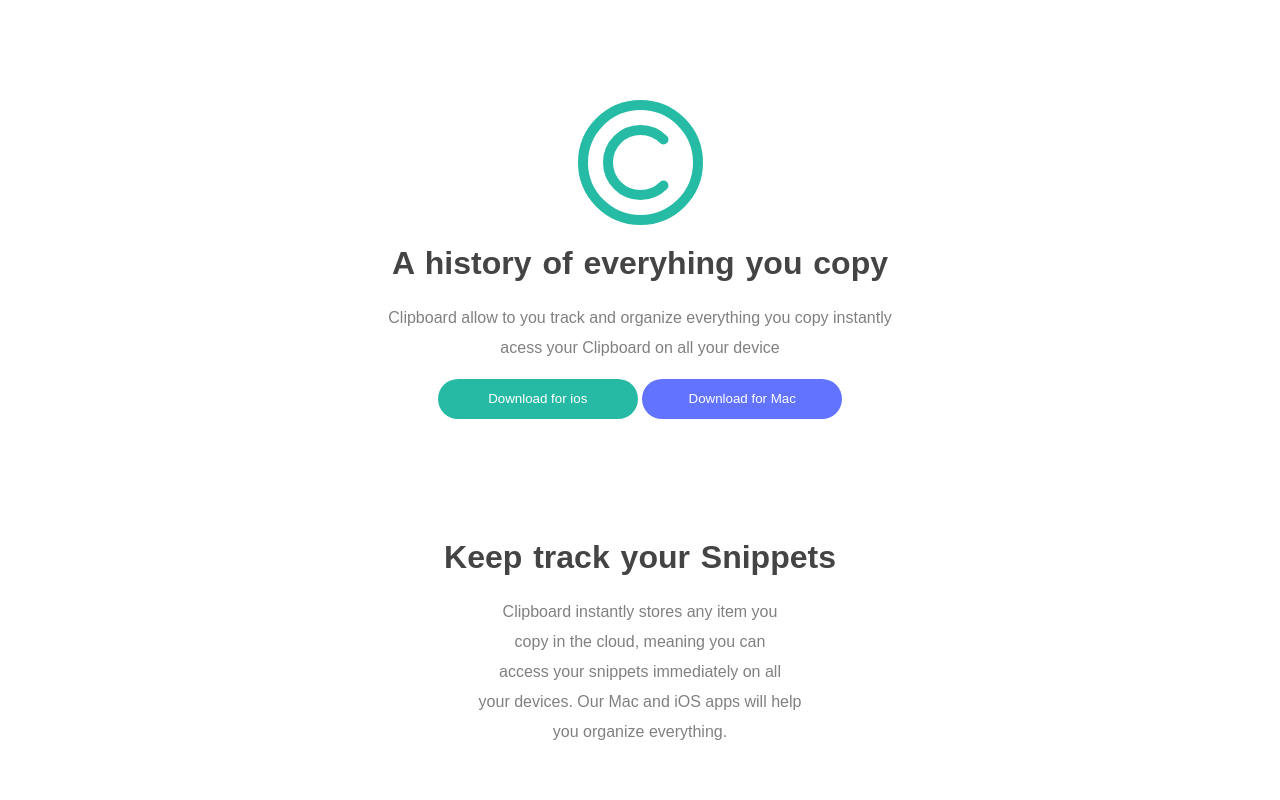
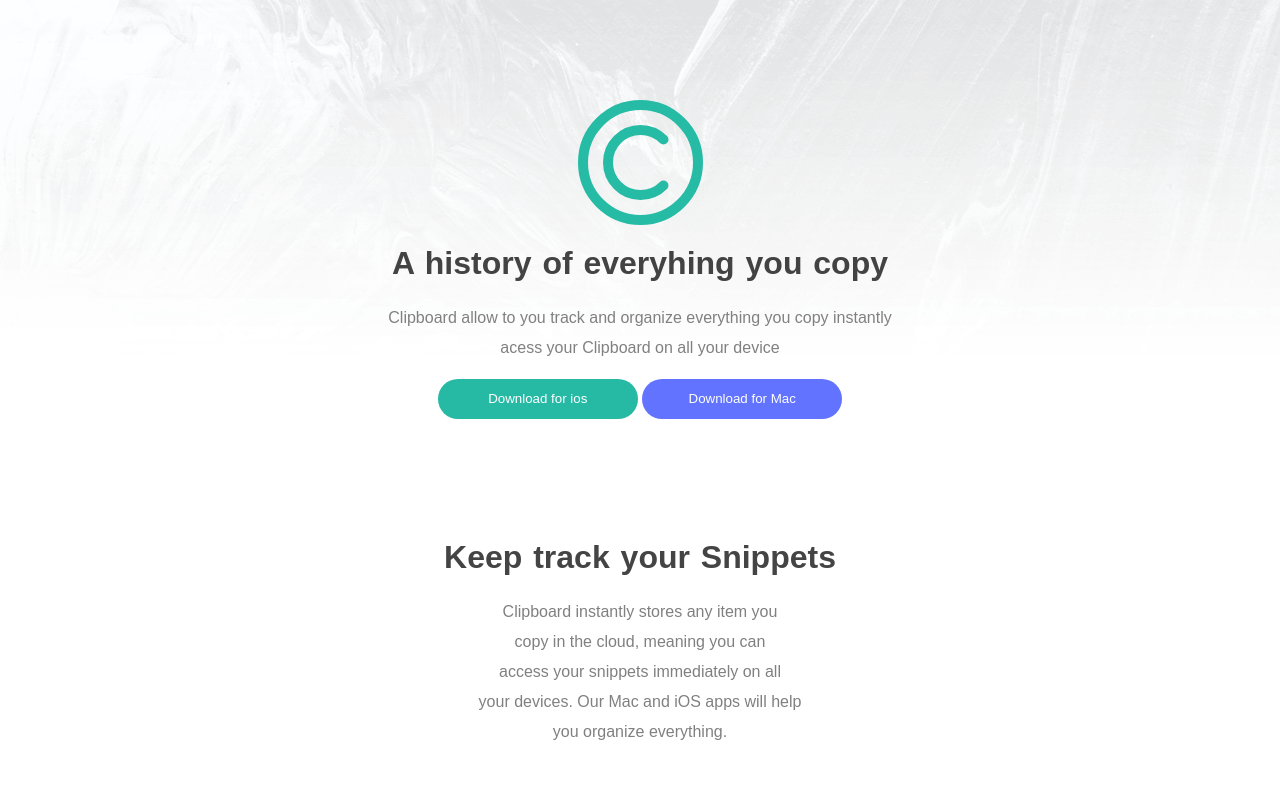
Before and after one commit to Sathisks23/landing_page_task, a plain HTML site: page index.html in a window 1280 px wide. Shown: the top 800 px of the page. Drawn offline with Linux system fonts and the light colour scheme; the site is published under a folder, as on GitHub Pages, so addresses that start at the root find nothing; a web font is replaced by a local one.

Commit message:
images changes

```diff
--- a/style.css
+++ b/style.css
@@ -11,7 +11,7 @@ body{
 
 }
 .header{
-    background-image:url('/images/bg-header-desktop.png');
+    background-image:url('images/bg-header-desktop.png');
     background-attachment: fixed;
     background-repeat:no-repeat;
 
```
